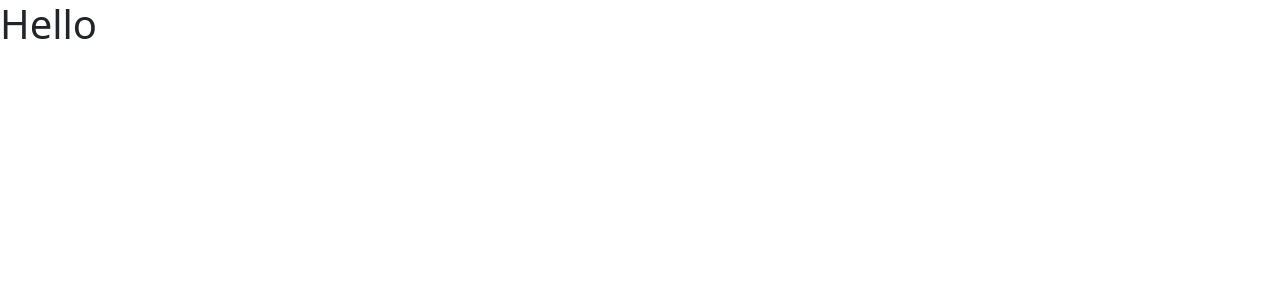
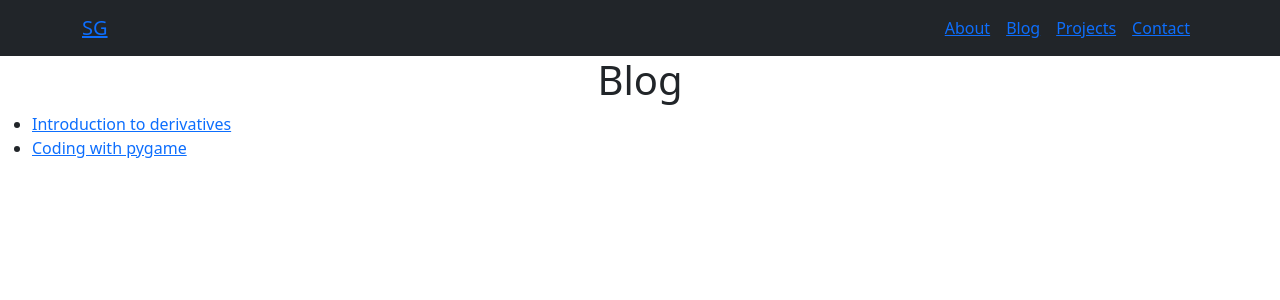
Before and after one commit to segarciat/personal-website, a React (Create React App) app in the folder frontend/: page /blog in a window 1280 px wide. Shown: the top 300 px of the page. Built offline with nearby package versions, Linux system fonts and the light colour scheme.

Commit message:
Added tentative pages and routing.

```diff
--- a/frontend/package.json
+++ b/frontend/package.json
@@ -6,8 +6,10 @@
     "@testing-library/jest-dom": "^5.15.1",
     "@testing-library/react": "^11.2.7",
     "@testing-library/user-event": "^12.8.3",
+    "history": "^5.1.0",
     "react": "^17.0.2",
     "react-dom": "^17.0.2",
+    "react-router-dom": "^6.0.2",
     "react-scripts": "4.0.3",
     "web-vitals": "^1.1.2"
   },
--- a/frontend/src/App.js
+++ b/frontend/src/App.js
@@ -1,10 +1,34 @@
 import 'bootstrap/dist/css/bootstrap.min.css';
+import React from 'react';
+import { Navbar, Nav, Container } from 'react-bootstrap';
+import { Outlet, Link } from 'react-router-dom';
 
 function App() {
   return (
-    <div>
-      <h1>Hello</h1>
-    </div>
+    <React.Fragment>
+      <Navbar bg="dark" variant="dark">
+        <Container>
+          <Navbar.Brand>
+            <Link to="/">SG</Link>
+          </Navbar.Brand>
+          <Nav className="d-flex justify-content-around ms-auto">
+            <Link className="p-2" to="/about">
+              About
+            </Link>
+            <Link className="p-2" to="/blog">
+              Blog
+            </Link>
+            <Link className="p-2" to="/projects">
+              Projects
+            </Link>
+            <Link className="p-2" to="/contact">
+              Contact
+            </Link>
+          </Nav>
+        </Container>
+      </Navbar>
+      <Outlet />
+    </React.Fragment>
   );
 }
 
--- /dev/null
+++ b/frontend/src/components/About.js
@@ -0,0 +1,7 @@
+import React from 'react';
+
+const About = () => {
+  return <h1 className="text-center">About</h1>;
+};
+
+export default About;
--- /dev/null
+++ b/frontend/src/components/Blog.js
@@ -0,0 +1,25 @@
+import React from 'react';
+import { Link } from 'react-router-dom';
+
+const Blog = () => {
+  let blogs = [
+    { title: 'Introduction to derivatives', date: Date(), id: 1 },
+    { title: 'Coding with pygame', date: Date(), id: 2 },
+  ];
+  return (
+    <div>
+      <h1 className="text-center">Blog</h1>
+      <nav>
+        <ul>
+          {blogs.map((blog) => (
+            <li key={blog.id}>
+              <Link to={`/blog/${blog.id}`}>{blog.title}</Link>
+            </li>
+          ))}
+        </ul>
+      </nav>
+    </div>
+  );
+};
+
+export default Blog;
--- /dev/null
+++ b/frontend/src/components/BlogPost.js
@@ -0,0 +1,13 @@
+import React from 'react';
+import { useParams } from 'react-router-dom';
+
+const BlogPost = () => {
+  let params = useParams();
+  return (
+    <main>
+      <h2>Blog Post {params.blogId}</h2>
+    </main>
+  );
+};
+
+export default BlogPost;
--- /dev/null
+++ b/frontend/src/components/Contact.js
@@ -0,0 +1,11 @@
+import React from 'react';
+
+const Contact = () => {
+  return (
+    <div>
+      <h1 className="text-center">Contact</h1>
+    </div>
+  );
+};
+
+export default Contact;
--- /dev/null
+++ b/frontend/src/components/Home.js
@@ -0,0 +1,11 @@
+import React from 'react';
+
+const Home = () => {
+  return (
+    <React.Fragment>
+      <h1 className="text-center">Home</h1>
+    </React.Fragment>
+  );
+};
+
+export default Home;
--- /dev/null
+++ b/frontend/src/components/Projects.js
@@ -0,0 +1,7 @@
+import React from 'react';
+
+const Projects = () => {
+  return <h1 className="text-center">Projects</h1>;
+};
+
+export default Projects;
--- a/frontend/src/index.js
+++ b/frontend/src/index.js
@@ -1,11 +1,30 @@
 import React from 'react';
 import ReactDOM from 'react-dom';
+import { BrowserRouter, Routes, Route } from 'react-router-dom';
 import './css/index.css';
 import App from './App';
+import Home from './components/Home';
+import About from './components/About';
+import Contact from './components/Contact';
+import Blog from './components/Blog';
+import Projects from './components/Projects';
+import BlogPost from './components/BlogPost';
 
 ReactDOM.render(
   <React.StrictMode>
-    <App />
+    <BrowserRouter>
+      <Routes>
+        <Route path="/" element={<App />}>
+          <Route index element={<Home />} />
+          <Route path="about" element={<About />}></Route>
+          <Route path="blog" element={<Blog />} />
+          <Route path="blog/:blogId" element={<BlogPost />} />
+          <Route path="projects" element={<Projects />}></Route>
+          <Route path="contact" element={<Contact />}></Route>
+          <Route path="*" element={<p>Nothing here</p>}></Route>
+        </Route>
+      </Routes>
+    </BrowserRouter>
   </React.StrictMode>,
   document.getElementById('root')
 );
```
Also changed, not shown: 1 other file (tests, documents, lock files or other folders).
